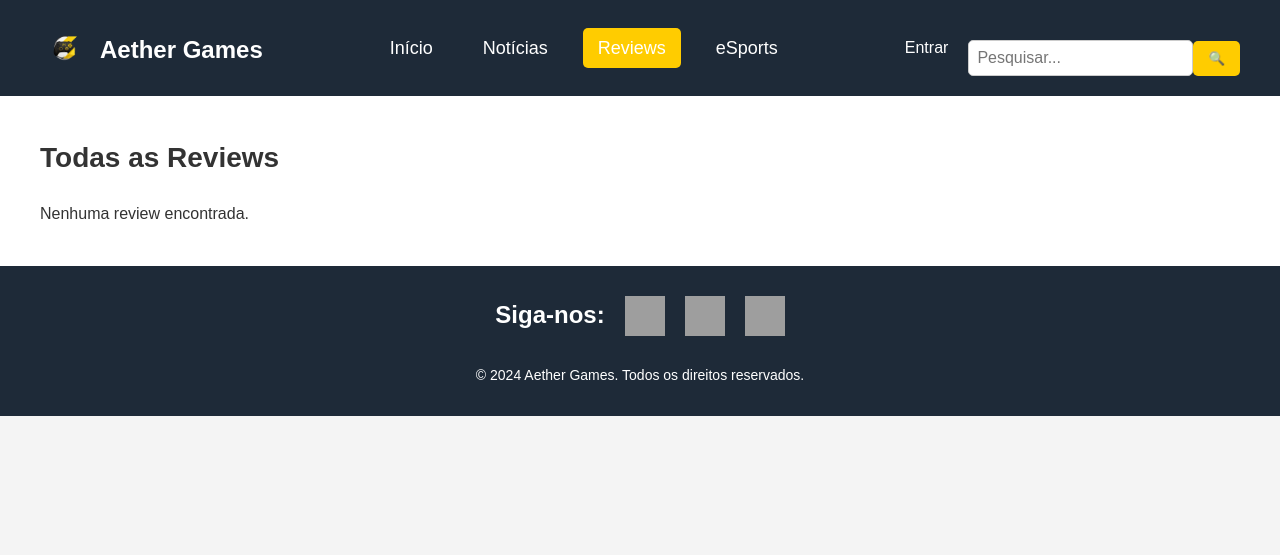
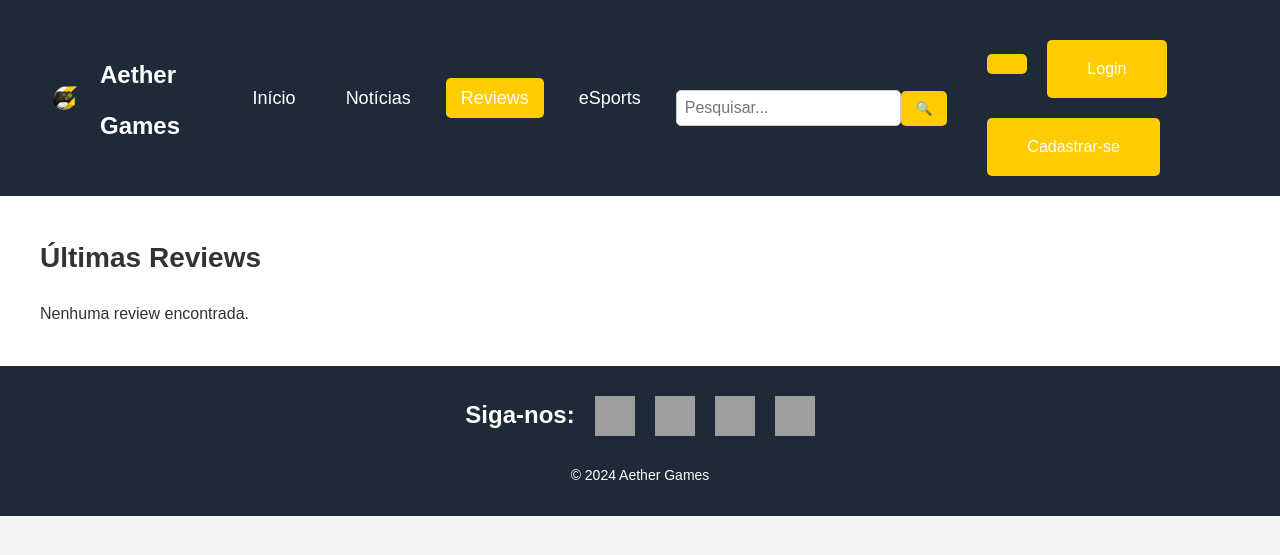
Before and after one commit to Kayo-Elias/Aether_Games-php, a PHP site: page /reviews.php in a window 1280 px wide. Shown: the top 555 px of the page. Run offline with PHP 8.4, Linux system fonts and the light colour scheme; data that the repository does not hold is empty; grey boxes are pictures that could not be loaded.

Commit message:
Update reviews.php

```diff
--- a/reviews.php
+++ b/reviews.php
@@ -1,12 +1,13 @@
 <?php
 include_once 'db.php';
-session_start();
+session_start(); // Inicia a sessão
 
 // Verifica se a conexão foi estabelecida
 if (!isset($conexao)) {
     die("Erro: Não foi possível conectar ao banco de dados.");
 }
 
+// Consulta para pegar as últimas reviews de jogos
 $sql = "SELECT id, titulo, conteudo, imagem, DATE_FORMAT(data, '%d/%m/%Y') AS data FROM reviews ORDER BY data DESC";
 $resultado = $conexao->query($sql);
 ?>
@@ -41,31 +42,40 @@ $resultado = $conexao->query($sql);
         </div>
 
         <div class="header-right">
+
+
             <!-- Verifica se o usuário está logado -->
             <?php if (isset($_SESSION['nome'])): ?>
                 <p>Bem-vindo, <?php echo htmlspecialchars($_SESSION['nome']); ?>!</p>
                 <a href="logout.php">Sair</a>  <!-- Link para sair -->
             <?php else: ?>
-                <a href="login.php">Entrar</a>
+                <a href="login.php">
             <?php endif; ?>
+
             <!-- Barra de Pesquisa -->
             <form action="pesquisar.php" method="GET" class="pesquisa-form">
                 <input type="text" name="query" placeholder="Pesquisar..." required>
                 <button type="submit">🔍</button>
             </form>
+
+            <!-- Botões de Login e Cadastrar-se -->
+            <div class="auth-buttons">
+                <a href="login.php"><button class="login-button">Login</button></a>
+                <a href="cadastro.php"><button class="register-button">Cadastrar-se</button></a>
+            </div>
         </div>
     </header>
-
     <!-- Conteúdo Principal -->
     <main>
-        <h1>Todas as Reviews</h1>
+        <h1>Últimas Reviews</h1>
         <div class="noticias-lista">
             <?php
             if ($resultado->num_rows > 0):
                 while ($review = $resultado->fetch_assoc()):
             ?>
-                <article class="noticia">
-                    <a href="review_completa.php?id=<?php echo $review['id']; ?>" class="noticia-link">
+                <article>
+                    <!-- Título e imagem agora são links para a página de review completa -->
+                    <a href="noticia_completa.php?id=<?php echo $review['id']; ?>&tipo=reviews" class="noticia-link">
                         <h2><?php echo htmlspecialchars($review['titulo']); ?></h2>
                         <?php if (!empty($review['imagem'])): ?>
                             <img src="<?php echo htmlspecialchars($review['imagem']); ?>" alt="Imagem da review" class="noticia-img">
@@ -82,8 +92,8 @@ $resultado = $conexao->query($sql);
         </div>
     </main>
 
-    <!-- Rodapé -->
-    <footer>
+   <!-- Rodapé -->
+   <footer>
         <div class="redes-sociais-container">
             <h2>Siga-nos:</h2>
             <a href="https://x.com/aethergames_?t=OkI8IvGnlaga-8LS0QC99Q&s=09" target="_blank">
@@ -93,10 +103,13 @@ $resultado = $conexao->query($sql);
                 <img src="https://th.bing.com/th/id/R.2bad70f2d08429a28dfbebd4c237924b?rik=vgEdhJ%2f%2biiEnQQ&riu=http%3a%2f%2fpngimg.com%2fuploads%2ffacebook_logos%2ffacebook_logos_PNG19748.png&ehk=0ZiZ04ZZ6mSJ5oyPxBh1gy4FSYhegWTWyDpCiI73sbw%3d&risl=&pid=ImgRaw&r=0" alt="Facebook" class="rede-social-icon">
             </a>
             <a href="https://www.instagram.com/aethergames1?igsh=dGRhN3k4NWltNzV5" target="_blank">
-                <img src="https://th.bing.com/th/id/R.735dda68880a385ce8cc5be4f3c5fcd6?rik=qSxRw2lCZYy9Mw&riu=http%3a%2f%2fpngimg.com%2fuploads%2finstagram%2finstagram_PNG11.png&ehk=QVCbfwnpl7EKbmPCFhMfdmhsW9%2bpgPns6hctSP9TYQk%3d&risl=&pid=ImgRaw&r=0" alt="Instagram" class="rede-social-icon">
+                <img src="https://th.bing.com/th/id/R.735dda68880a385ce8cc5be4f3c5fcd6?rik=qSxRw2lCZYy9Mw&riu=http%3a%2f%2fpngimg.com%2fuploads%2finstagram%2finstagram_PNG11.png&ehk=QVCbfkCKi8pJLF08bRkS%2fLeMqLTnJQf402WRaIdN6jE%3d&risl=&pid=ImgRaw&r=0" alt="Instagram" class="rede-social-icon">
+            </a>
+            <a href="https://www.youtube.com/channel/UCZD3jFO-zq_RkJHTnBVOSIg" target="_blank">
+                <img src="https://logodownload.org/wp-content/uploads/2014/10/youtube-logo-5-2.png" alt="YouTube" class="rede-social-icon">
             </a>
         </div>
-        <p>&copy; 2024 Aether Games. Todos os direitos reservados.</p>
+        <p>&copy; 2024 Aether Games</p>
     </footer>
 
 </body>
```
